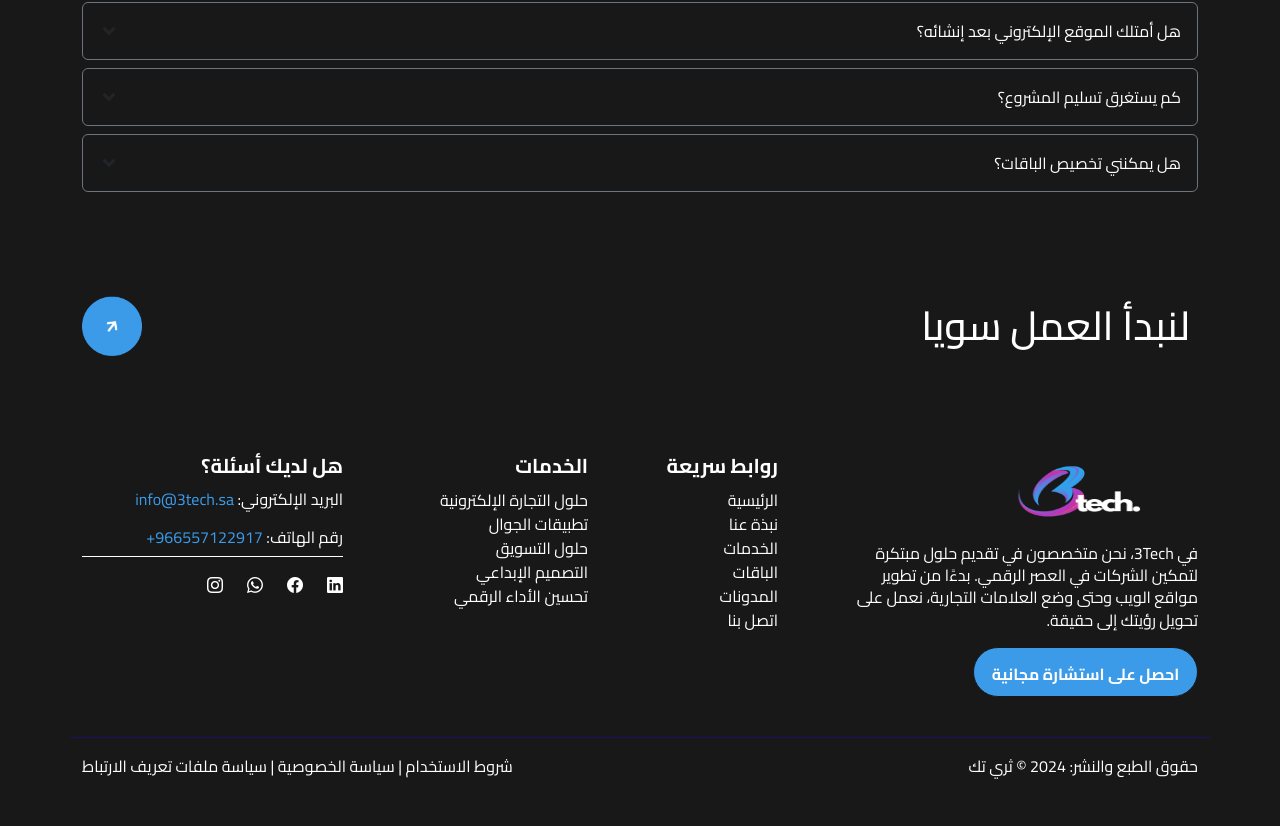
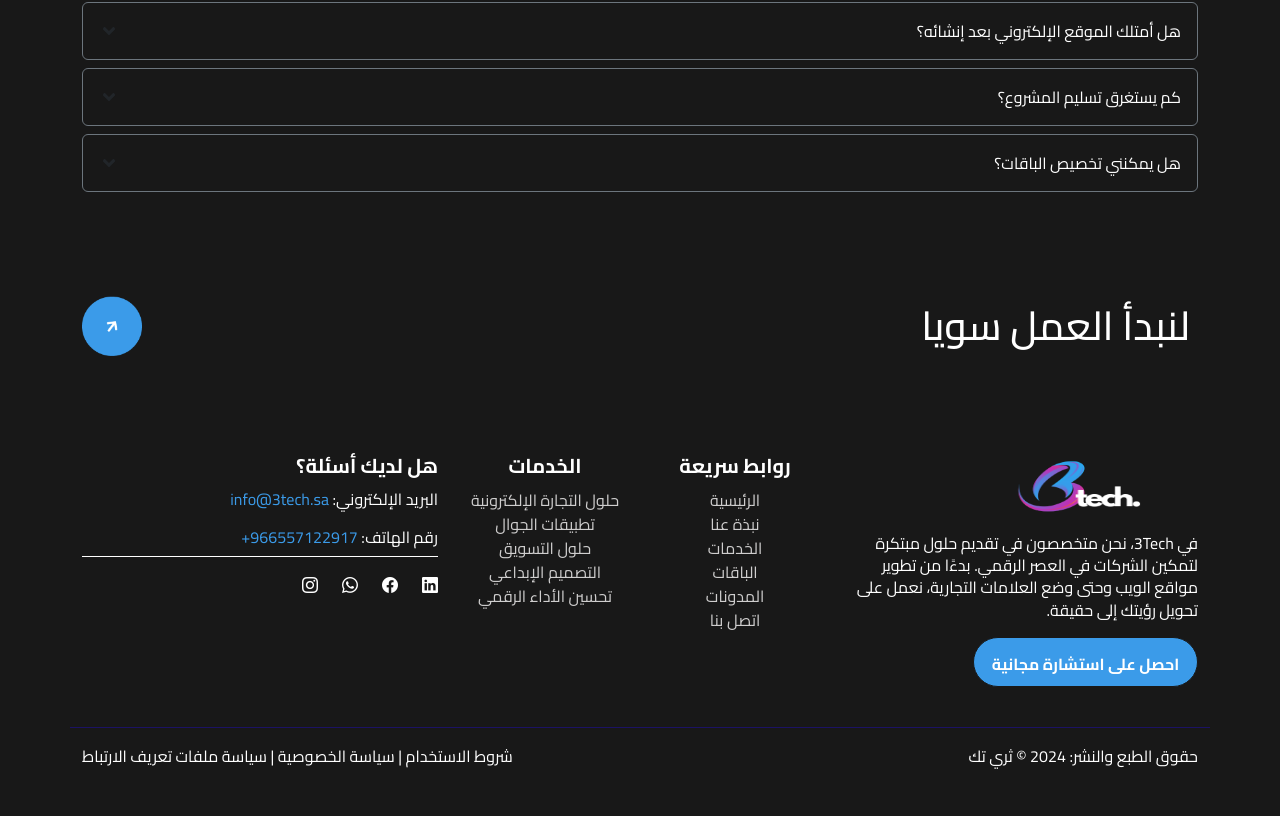
Before and after one commit to ahsan200112/3tech-react, a React (Create React App) app: page /mobileapplications in a window 1280 px wide. Shown: the part 3081-3907 px from the top of the page. Built offline with nearby package versions, Linux system fonts and the light colour scheme; a web font is replaced by a local one.

Commit message:
some minor changes in footer

```diff
--- a/src/assets/css/style.css
+++ b/src/assets/css/style.css
@@ -1171,11 +1171,11 @@ body {
   font-size: 16px;
   letter-spacing: 0px;
   line-height: 140%;
-  color: var(--text-primary);
+  color: var(--text-secondary);
 }
 
 .v-inner:hover {
-  color: var(--text-secondary);
+  color: var(--text-primary);
 }
 
 .v-term {
@@ -1894,10 +1894,13 @@ img {
   height: 170px !important;
 }
 
-.margin-top-minus40 {
-  margin-top: -40px;
-}
-
+.margin-top-minus {
+  margin-top: -45px;
+}
+
+.padding-right-0 {
+  padding-right: 0;
+}
 /* Tablet-specific adjustments */
 @media (min-width: 768px) and (max-width: 1199px) {
   .logo-img {
@@ -1909,8 +1912,11 @@ img {
 /* Mobile-specific adjustments */
 @media (max-width: 767px) {
   .logo-img {
-    width: 70px;
+    width: 80px;
     height: auto !important;
+  }
+  .margin-right-40 {
+    margin-right: 0px !important;
   }
 }
 
@@ -2249,7 +2255,7 @@ img {
 
 @media (max-width: 996px) {
   .responsive-btn {
-    width: 110%;
+    width: 100%;
   }
 }
 
--- a/src/components/Footer.jsx
+++ b/src/components/Footer.jsx
@@ -25,16 +25,16 @@ const Footer = () => {
         <div className="row">
           <div className="col-md-4">
             <div className="d-flex align-items-start">
-              <img src={theme === "light" ? LogoLightMode : LogoDarkMode} alt="Company Logo" className="img-fluid footer-logo-img margin-top-minus40" />
+              <img src={theme === "light" ? LogoLightMode : LogoDarkMode} alt="Company Logo" className="img-fluid footer-logo-img margin-top-minus" />
             </div>
-            <p className="v-face margin-top-minus40">
+            <p className="v-face margin-top-minus">
               {t("At 3Tech, we specialize in delivering innovative solutions to empower businesses in the digital age. From website development to branding, we turn your vision into reality.")}
             </p>
             <button className="btn-free responsive-btn mb-3">{t("Request Free Audit")}</button>
           </div>
-          <div className="col-md-2 custom-text-center">
-            <h5 className="v-house margin-right-40" style={{fontWeight:"700"}}>{t("Quick Links")}</h5>
-            <ul className="list-unstyled custom-text-center">
+          <div className="col-md-2 custom-text-center text-center">
+            <h5 className="v-house" style={{fontWeight:"700"}}>{t("Quick Links")}</h5>
+            <ul className="list-unstyled custom-text-center padding-right-0 text-center">
               <li className='custom-list-padding'><a href="/" className="text-start v-inner text-decoration-none">{t("Home")}</a></li>
               <li className='custom-list-padding'><a href="/about" className="text-start  v-inner text-decoration-none">{t("About Us")}</a></li>
               <li className='custom-list-padding' ><a href="/services" className="text-start v-inner text-decoration-none">{t("Services")}</a></li>
@@ -43,9 +43,9 @@ const Footer = () => {
               <li className='custom-list-padding'><a href="/contact" className="text-start v-inner text-decoration-none">{t("Contact Us")}</a></li>
             </ul>
           </div>
-          <div className="col-md-3 custom-text-center">
-            <h5 className="v-house margin-right-40" style={{fontWeight:"700"}}>{t("Services")}</h5>
-            <ul className="list-unstyled custom-text-center">
+          <div className="col-md-2 custom-text-center text-center">
+            <h5 className="v-house" style={{fontWeight:"700"}}>{t("Services")}</h5>
+            <ul className="list-unstyled custom-text-center padding-right-0 text-center">
               <li className='custom-list-padding'><a href="/ecommercesolutions" className="text-start v-inner  text-decoration-none">{t("E-Commerce Solutions")}</a></li>
               <li className='custom-list-padding'><a href="/mobileapplications" className="text-start v-inner text-decoration-none">{t("Mobile Applications")}</a></li>
               <li className='custom-list-padding'><a href="/marketingsolutions" className="text-start v-inner text-decoration-none">{t("Marketing Solutions")}</a></li>
@@ -53,11 +53,11 @@ const Footer = () => {
               <li className='custom-list-padding'><a href="/digitaloptimization" className="text-start v-inner text-decoration-none">{t("Digital Optimization")}</a></li>
             </ul>
           </div>
-          <div className="col-md-3 custom-text-center">
+          <div className="col-md-4 custom-text-center">
             <h5 className="v-house" style={{fontWeight:"700"}}>{t("Have Questions?")}</h5>
             <p className="v-left">{t("Email")}: <a href="mailto:info@3tech.sa"
               className="v-coke text-decoration-none">info@3tech.sa</a></p>
-            <p className="v-left pb-2" style={{ borderBottom: "1px solid " }}>{t("Phone no")}: <a href="tel:966557122917+"
+            <p className="v-left pb-2" style={{ borderBottom: "1px solid" }}>{t("Phone no")}: <a href="tel:966557122917+"
               className="v-coke text-decoration-none">966557122917+</a></p>
             <div className="d-flex mt-3 custom-list-padding custom-text-center custom-content-center">
               <a href="/" className={isRTL ? "ms-4" : "me-4"}><i className="bi bi-linkedin text-primary-color"></i></a>
```
